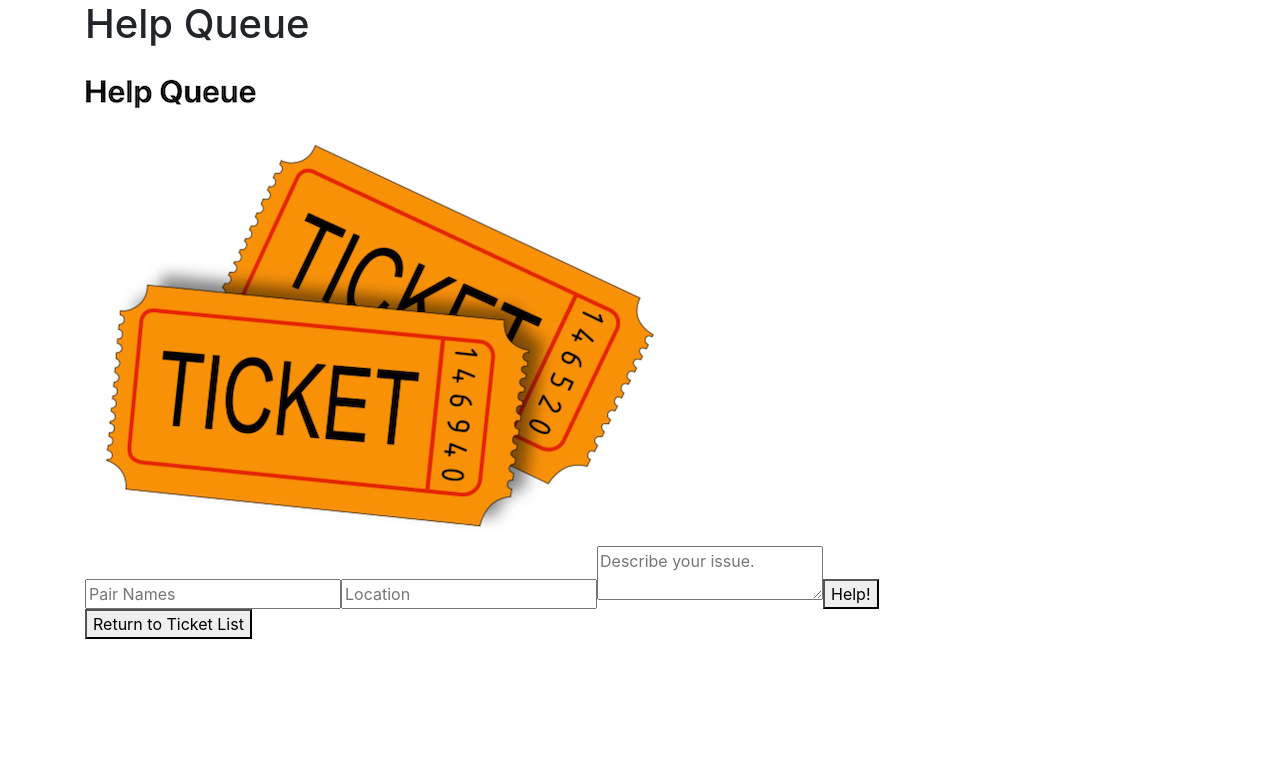
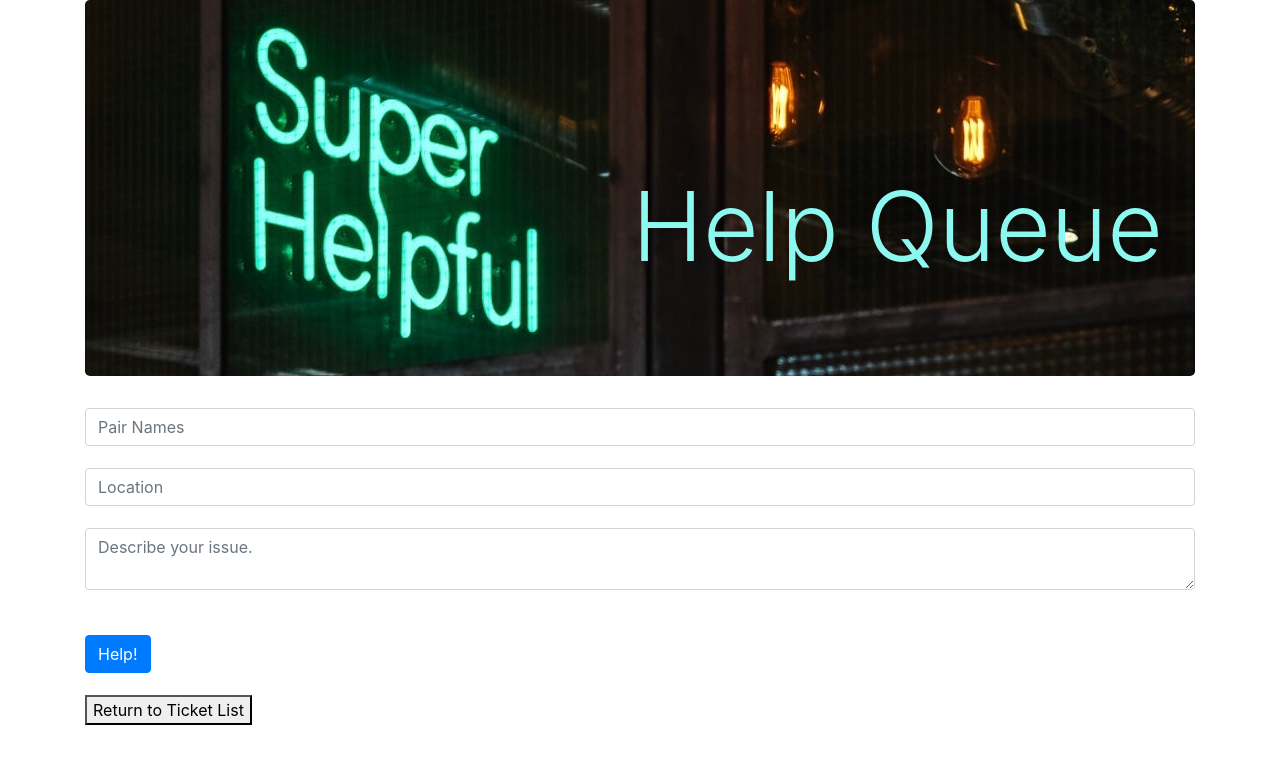
Before and after one commit to meilar/help-queue, a React (Create React App) app: page / in a window 1280 px wide. Both pictures are taken after a click on the button "Add ticket". Shown: the top 764 px of the page. Built offline with nearby package versions, Linux system fonts and the light colour scheme.

Commit message:
Update style, tutorial to add tix from form

```diff
--- a/src/components/Header.js
+++ b/src/components/Header.js
@@ -4,8 +4,9 @@ import ticketsImage from "./../img/tickets-image.png";
 function Header(){
   return (
     <React.Fragment>
-      <h1>Help Queue</h1>
-      <img src={ticketsImage} alt="tickets" />
+      <div className="jumbotron">
+      <h1 className="display-1">Help Queue</h1>
+      </div>
     </React.Fragment>
   );
 }
--- a/src/components/NewTicketForm.js
+++ b/src/components/NewTicketForm.js
@@ -20,17 +20,20 @@ class NewTicketForm extends React.Component{
       <React.Fragment>
         <form onSubmit={this.handleNewTicketFormSubmission}>
           <input
+            className="form-control tixForm"
             type="text"
             name="names"
             placeholder='Pair Names' />
           <input
+            className="form-control tixForm"
             type='text'
             name='location'
             placeholder='Location' />
           <textarea
+            className="form-control tixForm"
             name='issue'
             placeholder='Describe your issue.' />
-          <button type='submit'>Help!</button>
+          <button className="btn btn-primary tixForm" type='submit'>Help!</button>
         </form>
       </React.Fragment>
     )}
--- a/src/components/TicketList.js
+++ b/src/components/TicketList.js
@@ -8,9 +8,9 @@ function TicketList(props){
       <hr/>
       {props.ticketList.map((ticket, index) =>
       <Ticket names={ticket.names}
-      location={ticket.location}
-      issue={ticket.issue}
-      key={index}/>
+        location={ticket.location}
+        issue={ticket.issue}
+        key={index}/>
       )}
     </React.Fragment>
   );
--- a/src/index.css
+++ b/src/index.css
@@ -11,3 +11,20 @@ code {
   font-family: source-code-pro, Menlo, Monaco, Consolas, 'Courier New',
     monospace;
 }
+
+.tixForm {
+  margin-top: 2%;
+  margin-bottom: 2%;
+}
+
+.jumbotron {
+  color:rgb(141, 248, 240);
+  text-align: right;
+  background-image: url(./img/jonas-jacobsson-MLSS52p0ze4-unsplash.jpg);
+  height: 376px;
+  width: auto;
+}
+
+.jumbotron h1 {
+margin-top: 10%;
+}
```
Also changed, not shown: src/App.css (line endings or trailing spaces), src/img/jonas-jacobsson-MLSS52p0ze4-unsplash.jpg (added), 1 other file (tests, documents, lock files or other folders).
